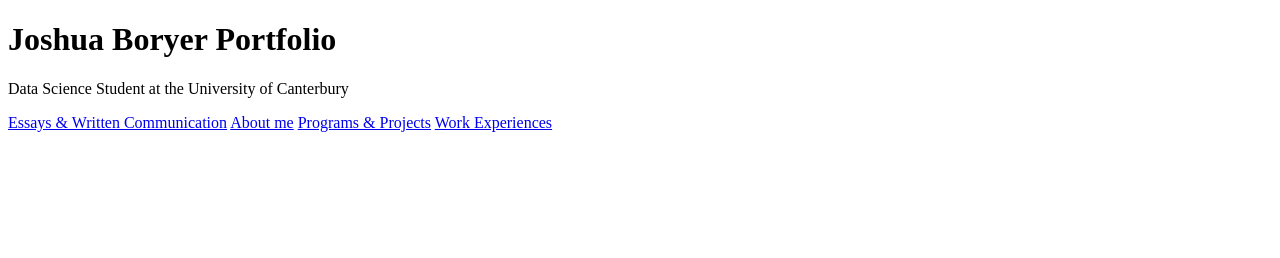
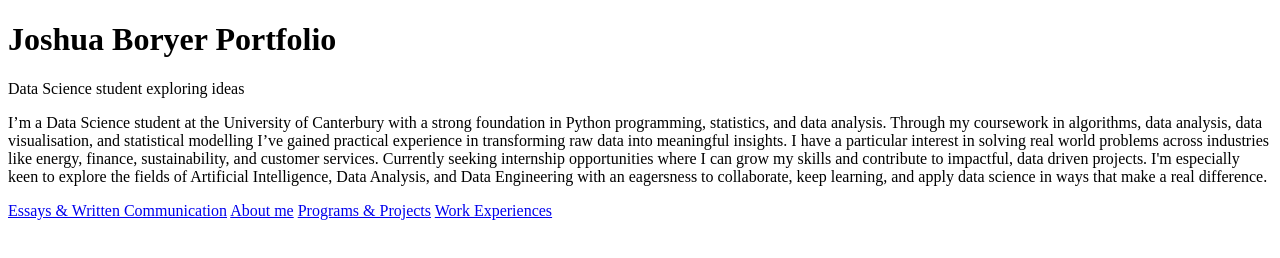
Before and after one commit to JoshuaBoryer/joshua_boryer_portfolio, a plain HTML site: page index.html in a window 1280 px wide. Drawn offline with Linux system fonts and the light colour scheme.

Commit message:
Update index.html

```diff
--- a/index.html
+++ b/index.html
@@ -5,7 +5,14 @@
 </head>
 <body>
   <h1> Joshua Boryer Portfolio </h1>
-   <p class="tagline">Data Science Student at the University of Canterbury</p>
+   <p class="tagline">Data Science student exploring ideas</p>
+   <p>
+      I’m a Data Science student at the University of Canterbury with a strong foundation in Python programming, statistics, and data analysis.
+      Through my coursework in algorithms, data analysis, data visualisation, and statistical modelling I’ve gained practical experience in transforming raw data into meaningful insights.
+      I have a particular interest in solving real world problems across industries like energy, finance, sustainability, and customer services.
+      Currently seeking internship opportunities where I can grow my skills and contribute to impactful, data driven projects.
+      I'm especially keen to explore the fields of Artificial Intelligence, Data Analysis, and Data Engineering with an eagersness to collaborate, keep learning, and apply data science in ways that make a real difference.
+   </p>
    <nav>
       <a href="essays and written communication.html">Essays & Written Communication</a>
       <a href="about.html">About me</a>
```
